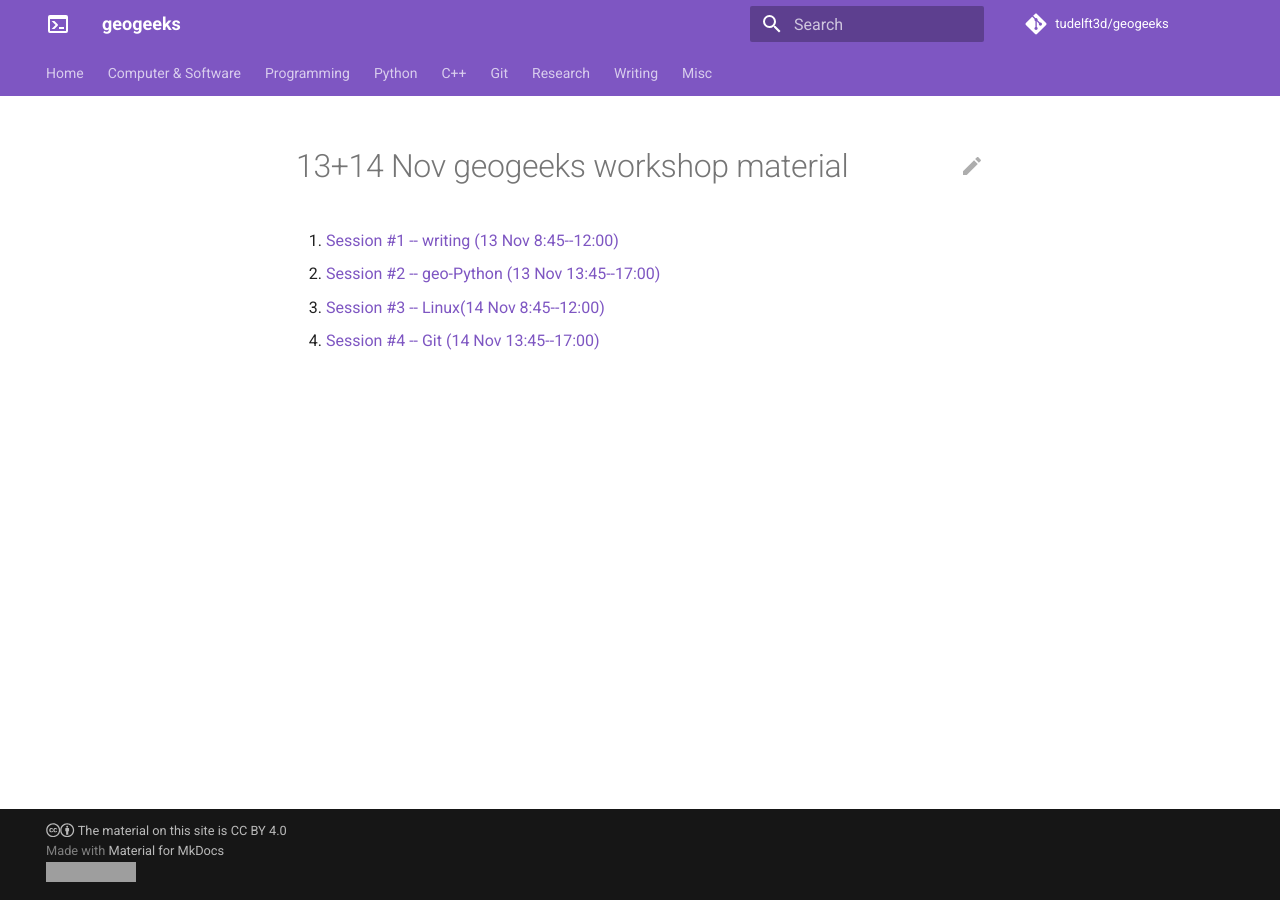
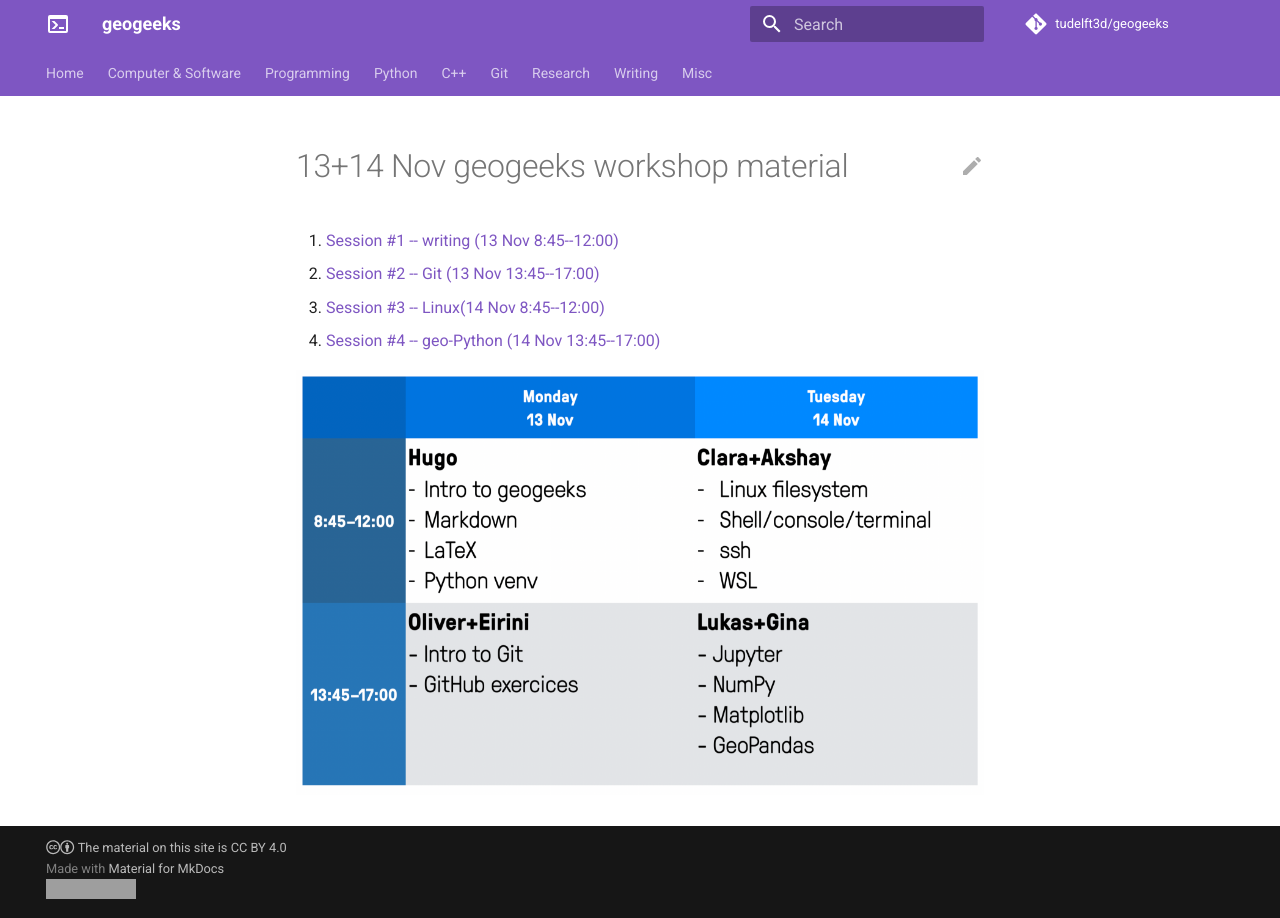
Before and after one commit to tudelft3d/geogeeks, an MkDocs documentation site: the page built from docs/1314Nov/index.md, in a window 1280 px wide. Built offline with MkDocs 1.6.1 and Material for MkDocs 9.7.7, drawn with Linux system fonts in a browser that asks for light colours; comment, search, counter and statistics services are not loaded; grey boxes are pictures that could not be loaded.

Commit message:
Update schedule

```diff
--- a/docs/1314Nov/index.md
+++ b/docs/1314Nov/index.md
@@ -3,6 +3,8 @@
 
 
 1. [Session #1 -- writing (13 Nov 8:45--12:00)](session1/index.md)
-1. [Session #2 -- geo-Python (13 Nov 13:45--17:00)](session2/index.md)
+1. [Session #2 -- Git (13 Nov 13:45--17:00)](session2/index.md)
 1. [Session #3 -- Linux(14 Nov 8:45--12:00)](session3/index.md)
-1. [Session #4 -- Git (14 Nov 13:45--17:00)](session4/index.md)
+1. [Session #4 -- geo-Python (14 Nov 13:45--17:00)](session4/index.md)
+
+![](schedule.png)
```
Also changed, not shown: docs/1314Nov/schedule.png (added).
